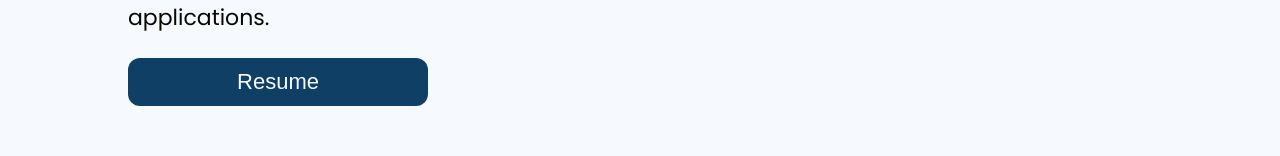
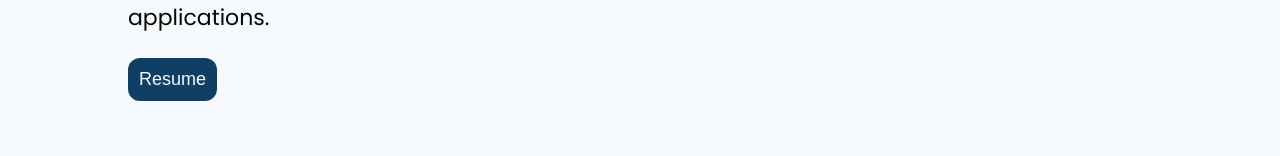
Before and after one commit to jonasmachados/portfolio, a React (Create React App) app: page / in a window 1280 px wide. Shown: the part 725-881 px from the top of the page. Built offline with nearby package versions, Linux system fonts and the light colour scheme; no server answers; a web font is replaced by a local one.

Commit message:
:lipstick: style: adjust width of the button in button.css

```diff
--- a/src/styles/button.css
+++ b/src/styles/button.css
@@ -15,11 +15,5 @@
   justify-content: center;
   padding: 10px;
   margin: 0;
-  font-size: 22px;
+  width: auto;
 }
-
-@media (min-width: 992px) {
-  .button {
-    width: 300px;
-  }
-}
```
